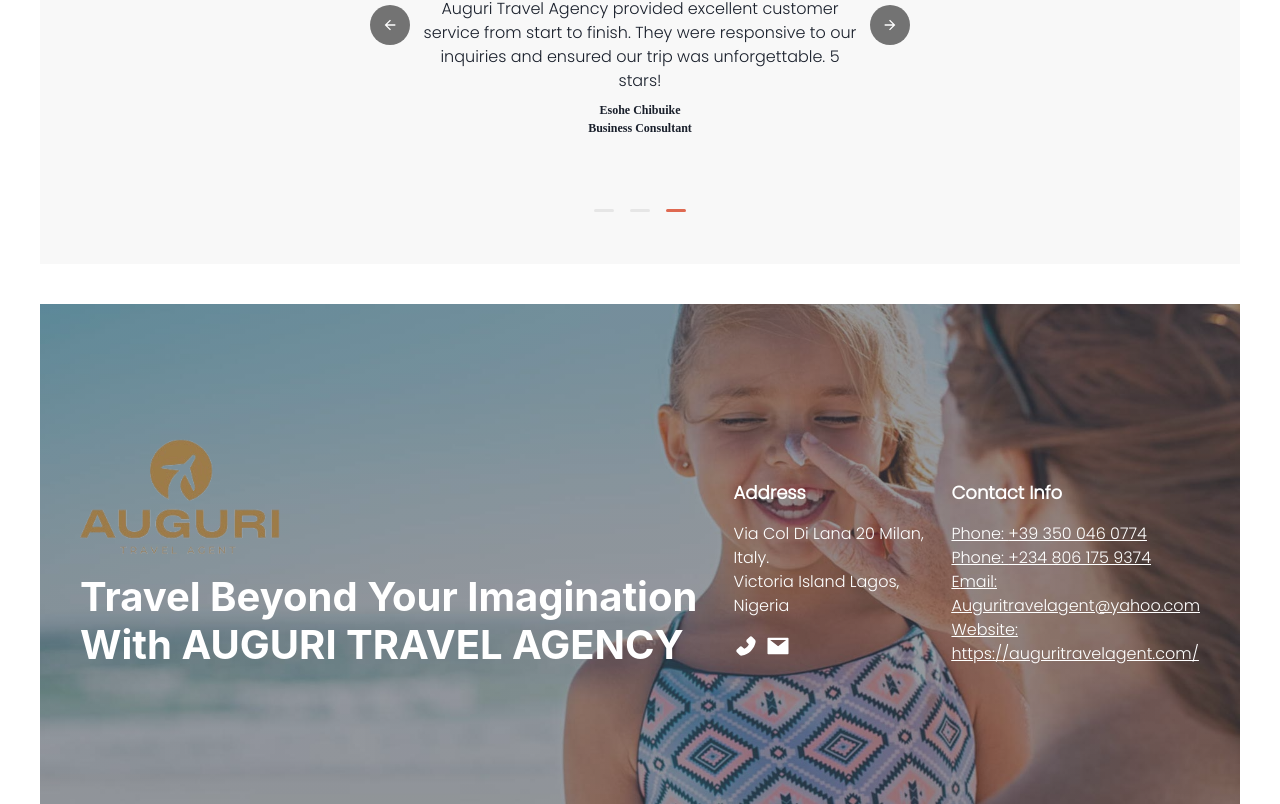
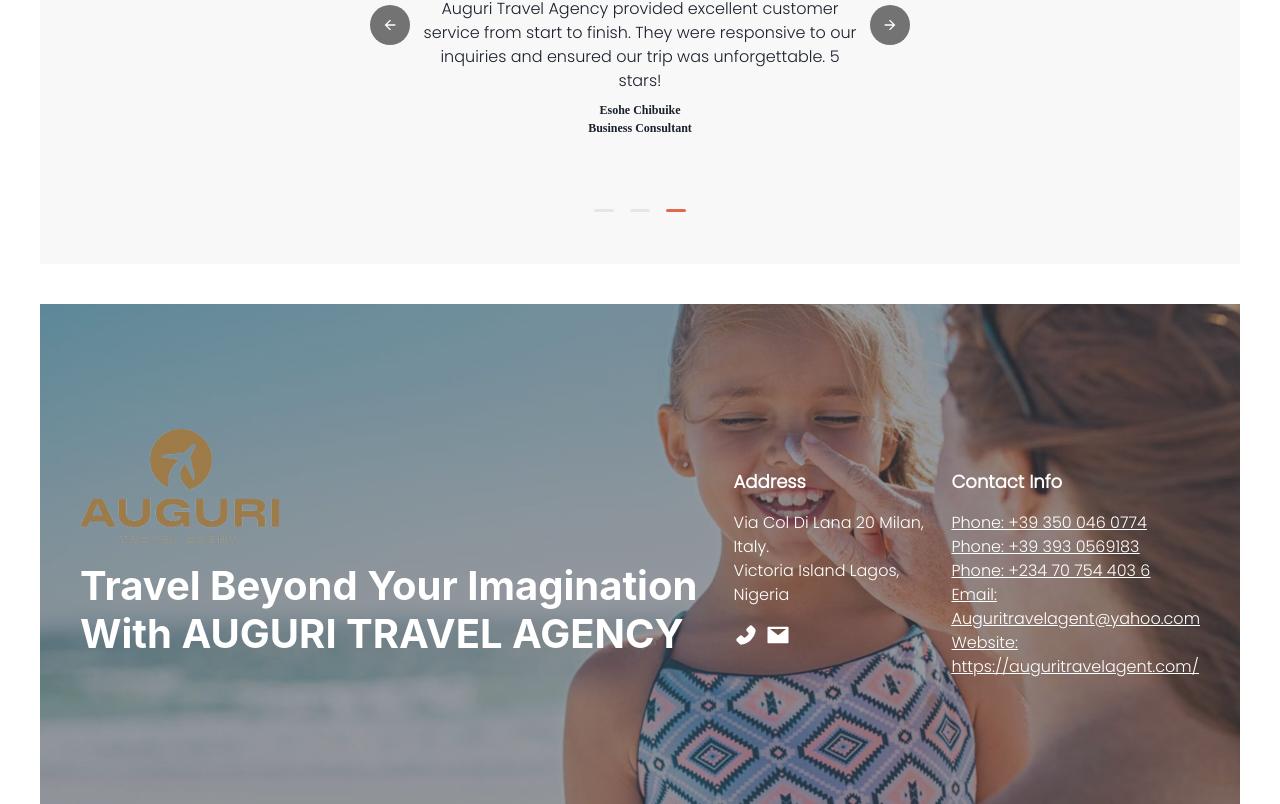
Before and after one commit to Olasupotomiwa/Auguri, a React (Create React App) app: page / in a window 1280 px wide. Shown: the part 4778-5582 px from the top of the page. Built offline with nearby package versions, Linux system fonts and the light colour scheme; a web font is replaced by a local one.

Commit message:
Update contact information in Footer component

```diff
--- a/src/Homepage/Footer.js
+++ b/src/Homepage/Footer.js
@@ -70,14 +70,20 @@ const Footer = () => {
           align={["center", "flex-start"]}
           mt={"10"}
         >
+
           <Text fontSize="lg" fontWeight="bold" mb={4}>
             Contact Info
           </Text>
           <Text textAlign={["center", "left"]} textDecoration={"underline"}>
             Phone: <a href="tel:+393500460774">+39 350 046 0774</a>
+
+        </Text>
+
+            <Text textAlign={["center", "left"]} textDecoration={"underline"}>
+            Phone: <a href="tel:+393930569183">+39 393 0569183</a>
           </Text>
           <Text textAlign={["center", "left"]} textDecoration={"underline"}>
-            Phone: <a href="tel:+2348061759374">+234 806 175 9374</a>
+            Phone: <a href="tel:+234707544036">+234 70 754 403 6</a>
           </Text>
           <Text textAlign={["center", "left"]} textDecoration={"underline"}>
             Email:{" "}
```
